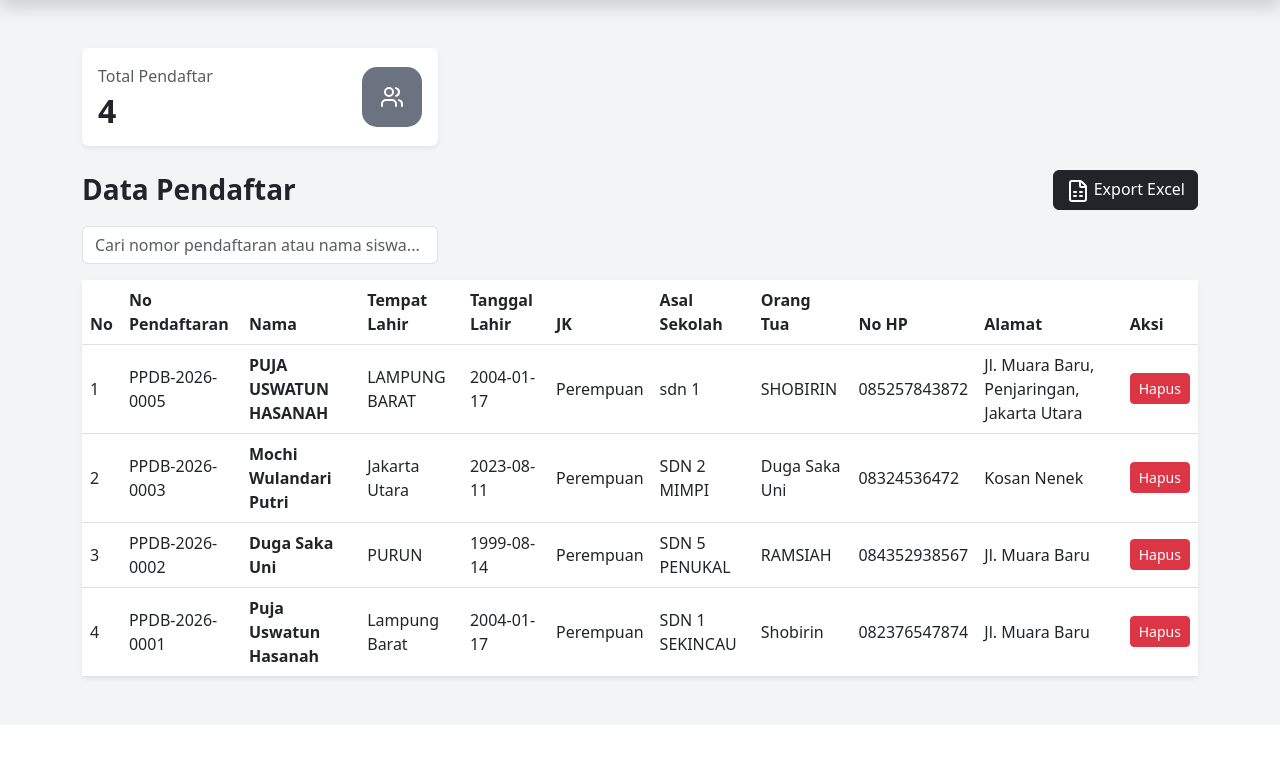
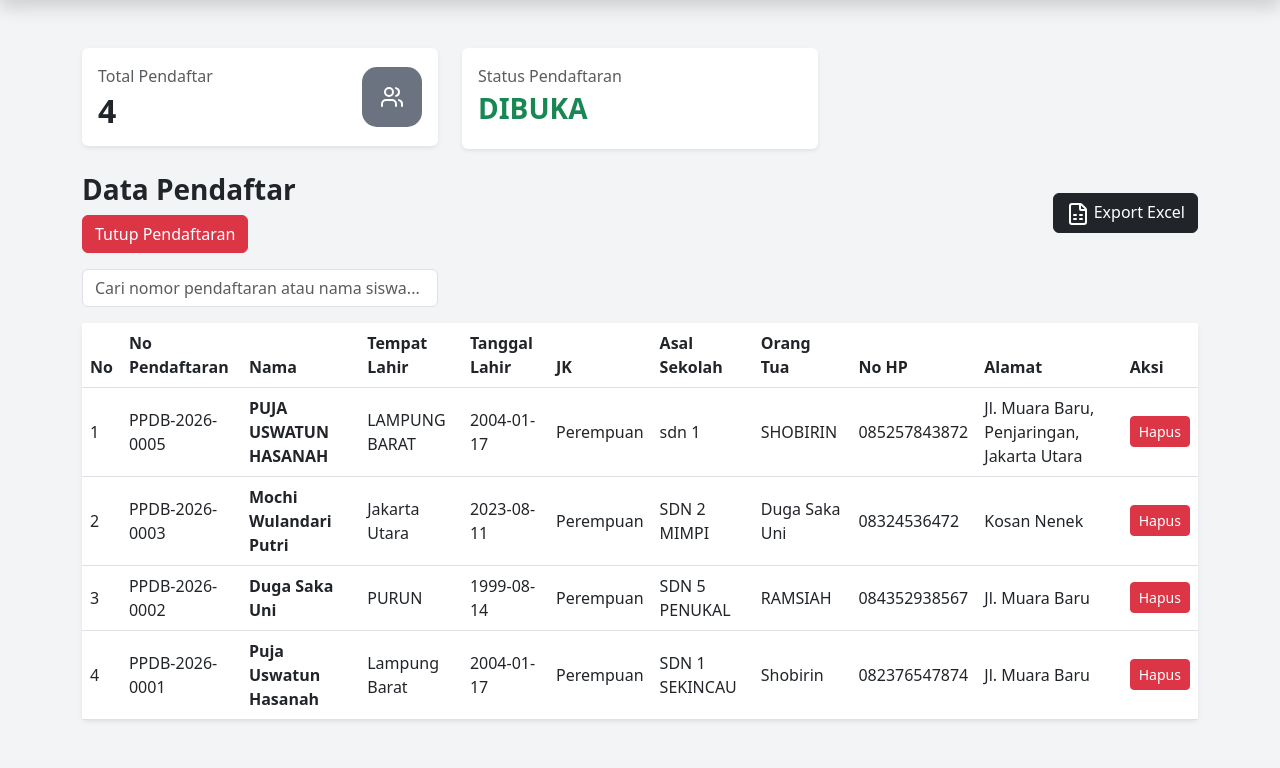
Before and after one commit to dugasakauni/MTss-AL-FALAH, a Flask app: page /admin in a window 1280 px wide. Shown: the part 85-853 px from the top of the page. Before the commit the page ends 768 px from the top, so only its background shows below. Run offline with Flask 3, Linux system fonts and the light colour scheme; the visitor is signed in with stand-in values (Sample User, id 1); data comes from the database, SQL or seed files in the repository; both versions use the stored data as it was after the commit; some libraries are stand-ins or nearby versions.

Commit message:
Tambah fitur buka tutup pendaftaran

```diff
--- a/app.py
+++ b/app.py
@@ -79,7 +79,21 @@ init_db()
 
 @app.route('/')
 def index():
-    return render_template('index.html')
+
+    conn = get_db()
+
+    status = conn.execute("""
+        SELECT status_pendaftaran
+        FROM pengaturan
+        WHERE id = 1
+    """).fetchone()
+
+    conn.close()
+
+    return render_template(
+        'index.html',
+        status=status['status_pendaftaran']
+    )
 
 # =========================
 # SIMPAN PENDAFTARAN
@@ -87,6 +101,22 @@ def index():
 
 @app.route('/daftar', methods=['POST'])
 def daftar():
+
+    conn = get_db()
+
+    status = conn.execute("""
+        SELECT status_pendaftaran
+        FROM pengaturan
+        WHERE id = 1
+    """).fetchone()
+
+    if status['status_pendaftaran'] == 'ditutup':
+        conn.close()
+
+        return """
+        <h1>Pendaftaran Ditutup</h1>
+        <p>Pendaftaran PPDB saat ini sedang ditutup oleh admin.</p>
+        """
 
     nama = request.form['nama']
     tempat_lahir = request.form['tempat_lahir']
@@ -97,7 +127,6 @@ def daftar():
     no_hp = request.form['no_hp']
     alamat = request.form['alamat']
 
-    conn = get_db()
     jumlah = conn.execute("""
     SELECT COUNT(*) as total
     FROM pendaftaran
@@ -267,12 +296,54 @@ def admin():
         ORDER BY id DESC
     """).fetchall()
 
+    status = conn.execute("""
+        SELECT status_pendaftaran
+        FROM pengaturan
+        WHERE id = 1
+    """).fetchone()
+
     conn.close()
 
     return render_template(
         'admin.html',
-        semua_siswa=semua_siswa
+        semua_siswa=semua_siswa,
+        status=status['status_pendaftaran']
     )
+
+@app.route('/ubah-status')
+def ubah_status():
+
+    if not session.get('admin'):
+        return redirect('/login')
+
+    conn = get_db()
+
+    status = conn.execute("""
+        SELECT status_pendaftaran
+        FROM pengaturan
+        WHERE id = 1
+    """).fetchone()
+
+    if status['status_pendaftaran'] == 'dibuka':
+
+        conn.execute("""
+            UPDATE pengaturan
+            SET status_pendaftaran='ditutup'
+            WHERE id=1
+        """)
+
+    else:
+
+        conn.execute("""
+            UPDATE pengaturan
+            SET status_pendaftaran='dibuka'
+            WHERE id=1
+        """)
+
+    conn.commit()
+    conn.close()
+
+    return redirect('/admin')
 
 @app.route('/hapus/<int:id>')
 def hapus(id):
@@ -306,6 +377,8 @@ def login():
         return redirect('/login')
 
     return render_template('login.html')
+
+
 
 @app.route('/logout')
 def logout():
--- a/templates/admin.html
+++ b/templates/admin.html
@@ -115,14 +115,65 @@
 
         </div>
 
+        <!-- STATUS PENDAFTARAN -->
+        <div class="col-md-4">
+
+            <div class="card border-0 shadow-sm">
+
+                <div class="card-body">
+
+                    <p class="text-muted mb-1">
+                        Status Pendaftaran
+                    </p>
+
+                    {% if status == 'dibuka' %}
+
+                        <h3 class="text-success fw-bold">
+                            DIBUKA
+                        </h3>
+
+                    {% else %}
+
+                        <h3 class="text-danger fw-bold">
+                            DITUTUP
+                        </h3>
+
+                    {% endif %}
+
+                </div>
+
+            </div>
+
+        </div>
+
     </div>
 
     <!-- Header -->
     <div class="d-flex justify-content-between align-items-center mb-3">
 
-        <h3 class="fw-bold m-0">
-            Data Pendaftar
-        </h3>
+        <div>
+
+            <h3 class="fw-bold m-0">
+                Data Pendaftar
+            </h3>
+
+            {% if status == 'dibuka' %}
+
+                <a href="/ubah-status"
+                class="btn btn-danger mt-2">
+                    Tutup Pendaftaran
+                </a>
+
+            {% else %}
+
+                <a href="/ubah-status"
+                class="btn btn-success mt-2">
+                    Buka Pendaftaran
+                </a>
+
+            {% endif %}
+
+        </div>
 
         <a href="/export" class="btn btn-dark">
             <i data-lucide="file-spreadsheet"></i>
```
Also changed, not shown: templates/index.html (+21 -0 lines), instance/pendaftaran.db.
